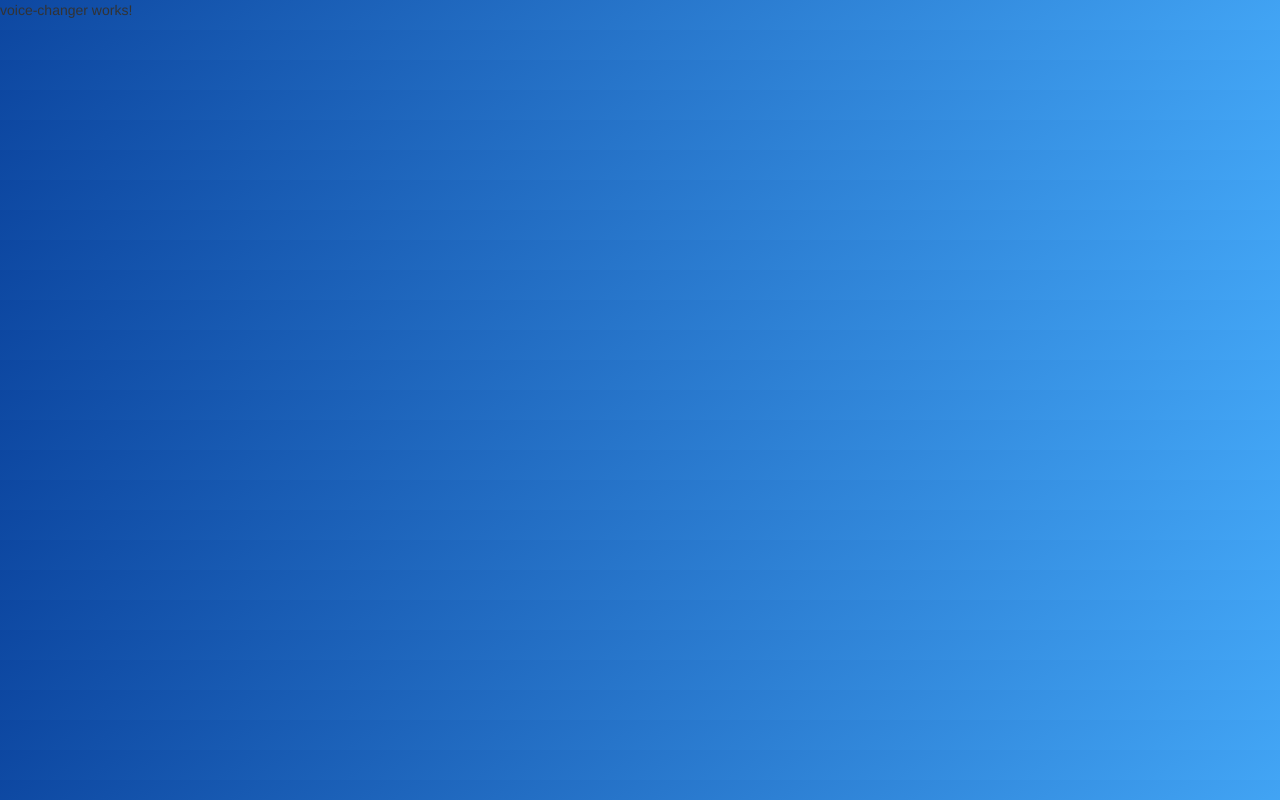
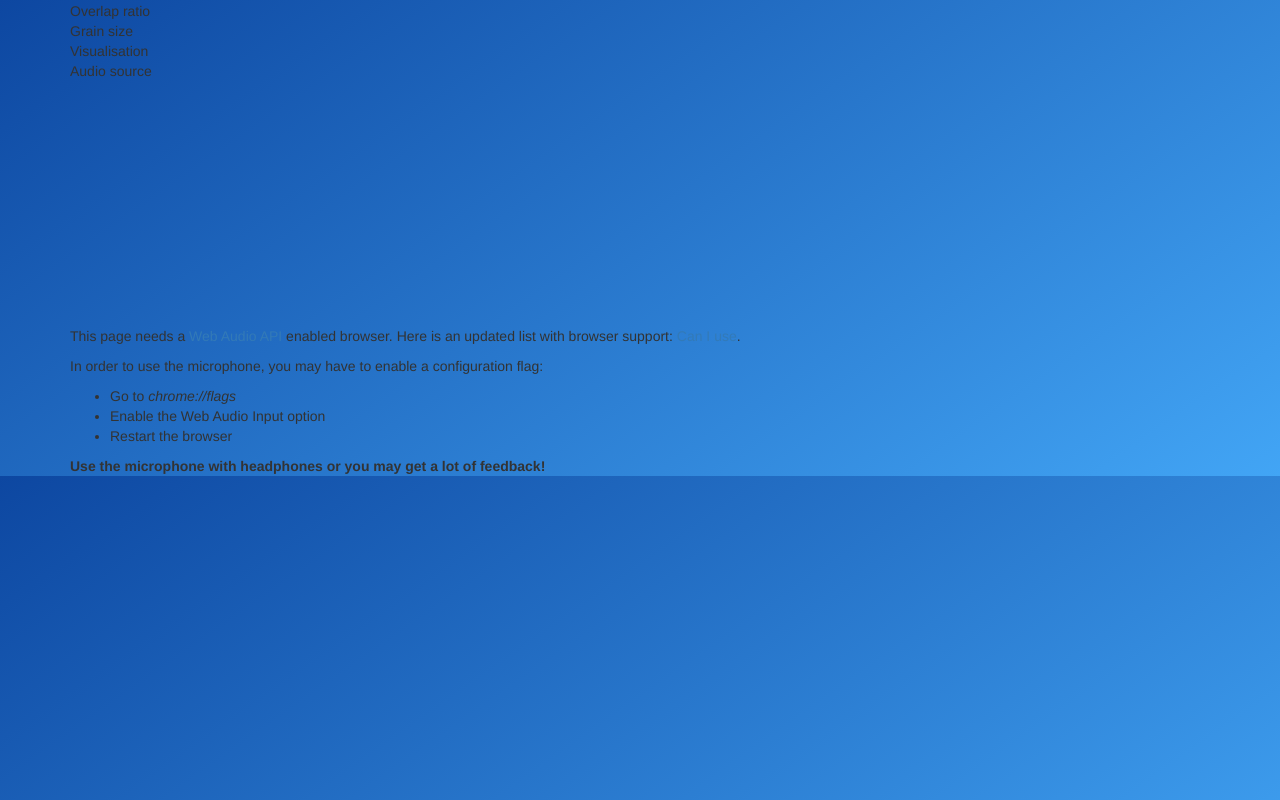
Before and after one commit to kazu80/angular5-metronome, an Angular app: page /voice-changer in a window 1280 px wide. Built offline with nearby package versions, Linux system fonts and the light colour scheme; no server answers.

Commit message:
create voice changer components

```diff
--- a/src/app/component/voice-changer/voice-changer.component.html
+++ b/src/app/component/voice-changer/voice-changer.component.html
@@ -1,3 +1,56 @@
-<p>
-    voice-changer works!
-</p>
+<link rel="import" href="../../../assets/web_components/mtrm_component.html">
+
+<h2 class="hidden">Voice Change</h2>
+<div class="metronome">
+    <div class="row metronome-content top">
+        <div class="col-xs-12 col-sm-4 col-md-4 col-lg-4 column">
+            <mtrm-component title="Pitch ratio" type="slider" params="{{pitchRatioSetting}}" param="{{pitchRatio}}" (change)="changePitchRatio($event)"></mtrm-component>
+        </div>
+    </div>
+</div>
+
+<div class="container">
+
+    <div class="sliderContainer">
+        <div class="sliderLabel">Overlap ratio</div>
+        <div id="overlapRatioSlider"></div>
+        <div id="overlapRatioDisplay" class="sliderDisplay"></div>
+    </div>
+
+    <div class="sliderContainer">
+        <div class="sliderLabel">Grain size</div>
+        <div id="grainSizeSlider"></div>
+        <div id="grainSizeDisplay" class="sliderDisplay"></div>
+    </div>
+
+    <div class="sliderContainer">
+        <div class="sliderLabel">Visualisation</div>
+        <div id="audioVisualisationSlider"></div>
+        <div id="audioVisualisationDisplay" class="sliderDisplay"></div>
+    </div>
+
+    <div class="sliderContainer">
+        <div class="sliderLabel">Audio source</div>
+        <div id="audioSourceSlider"></div>
+        <div id="audioSourceDisplay" class="sliderDisplay"></div>
+    </div>
+
+    <canvas width="512px" height="240px"></canvas>
+
+    <p>This page needs a <a href="https://dvcs.w3.org/hg/audio/raw-file/tip/webaudio/specification.html">Web Audio
+                                                                                                         API</a> enabled
+       browser.
+       Here is an updated list with browser support: <a href="http://caniuse.com/#feat=audio-api">Can I use</a>.</p>
+    <p>
+        In order to use the microphone, you may have to enable a configuration flag:
+    <ul>
+        <li>Go to <em>chrome://flags</em></li>
+        <li>Enable the Web Audio Input option</li>
+        <li>Restart the browser</li>
+    </ul>
+
+
+    <div class="warningContainer">
+        <strong>Use the microphone with headphones or you may get a lot of feedback!</strong>
+    </div>
+</div>
--- a/src/app/component/voice-changer/voice-changer.component.ts
+++ b/src/app/component/voice-changer/voice-changer.component.ts
@@ -20,8 +20,10 @@ export class VoiceChangerComponent implements OnInit {
 
     private validGranSizes: Array<number>;
     private grainSize: number;
-    private pitchRatio: number;
+            pitchRatio: number;
     private overlapRatio: number;
+
+    pitchRatioSetting: string;
 
     constructor() {
         this.spectrumFFTSize   = 128;
@@ -33,6 +35,12 @@ export class VoiceChangerComponent implements OnInit {
         this.grainSize      = this.validGranSizes[1];
         this.pitchRatio     = 1.0;
         this.overlapRatio   = 0.50;
+
+        this.pitchRatioSetting = JSON.stringify({
+            min : 0.5,
+            max : 2,
+            step: 0.01,
+        });
     }
 
     ngOnInit() {
@@ -73,8 +81,6 @@ export class VoiceChangerComponent implements OnInit {
             // Connectしないと音は出ない
             this.audioSources[0].connect(this.pitchShifterProcessor);
             this.audioSources[0].start(0);
-
-            console.log(this.audioSources);
         });
 
         bufferLoader2.load();
@@ -148,4 +154,11 @@ export class VoiceChangerComponent implements OnInit {
     linearInterpolation(a, b, t) {
         return a + (b - a) * t;
     }
+
+    changePitchRatio(val) {
+        const value = val.detail.value;
+        if (value) {
+            this.pitchRatio = value;
+        }
+    }
 }
```
